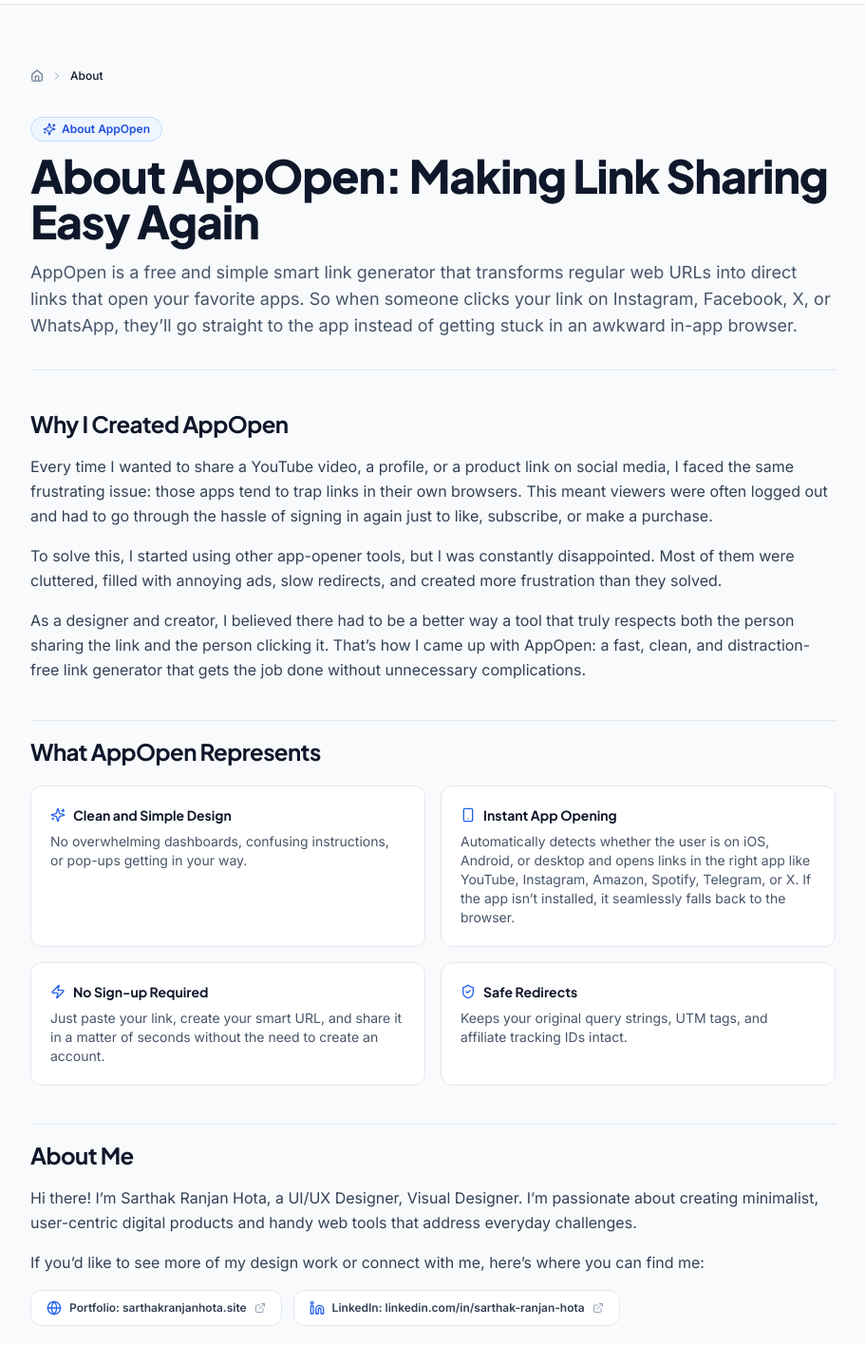
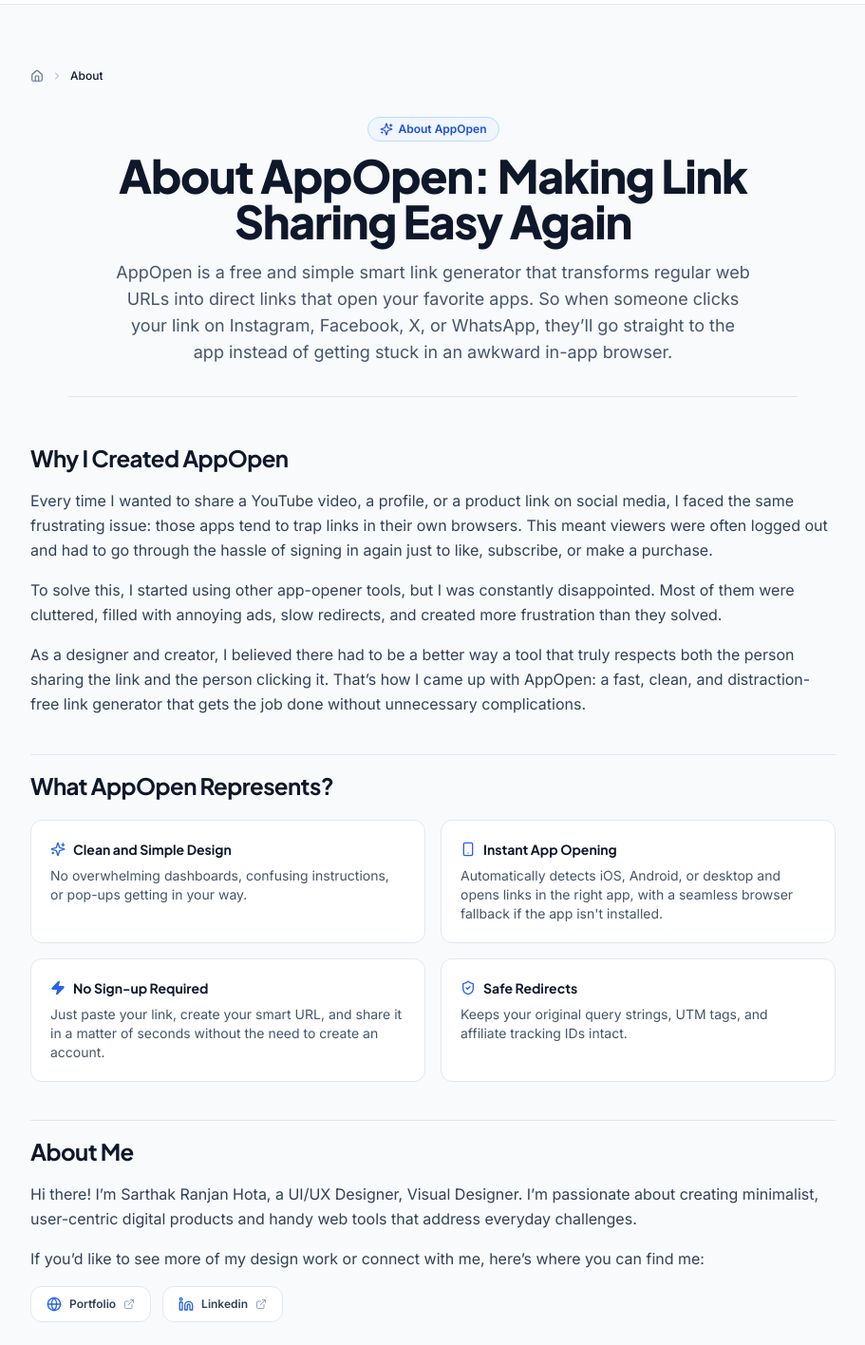
Before and after one commit to Sarthak1113/app-opener-link, a Next.js app: page /about in a window 1280 px wide. Shown: the part 60-1476 px from the top of the page at 95% size, without its empty margins (184-1095 px from the left). Built offline with nearby package versions, Linux system fonts and the light colour scheme.

Commit message:
refactor: center About header, update feature text, and simplify link labels

```diff
--- a/app/about/page.tsx
+++ b/app/about/page.tsx
@@ -78,8 +78,8 @@ export default function AboutPage() {
             <Breadcrumbs items={[{ label: "About" }]} />
           </div>
 
-          {/* Page Header */}
-          <header className="mb-10 pb-8 border-b border-slate-200 reveal-on-scroll">
+          {/* Page Header: Center Aligned like Guides page */}
+          <header className="max-w-3xl mx-auto text-center mb-12 pb-8 border-b border-slate-200 reveal-on-scroll">
             <div className="inline-flex items-center gap-1.5 rounded-full border border-blue-200 bg-blue-50 px-3 py-1 text-xs font-semibold text-blue-700 mb-3">
               <Sparkles className="h-3.5 w-3.5" aria-hidden="true" />
               <span>About AppOpen</span>
@@ -89,7 +89,7 @@ export default function AboutPage() {
               About AppOpen: Making Link Sharing Easy Again
             </h1>
 
-            <p className="text-base sm:text-lg text-slate-600 leading-relaxed font-normal">
+            <p className="mt-3 text-base sm:text-lg text-slate-600 leading-relaxed font-normal max-w-2xl mx-auto">
               AppOpen is a free and simple smart link generator that transforms regular web URLs into direct links that open your favorite apps. So when someone clicks your link on Instagram, Facebook, X, or WhatsApp, they’ll go straight to the app instead of getting stuck in an awkward in-app browser.
             </p>
           </header>
@@ -112,10 +112,10 @@ export default function AboutPage() {
               </p>
             </section>
 
-            {/* What AppOpen Represents */}
+            {/* What AppOpen Represents? */}
             <section className="space-y-5 pt-4 border-t border-slate-200 reveal-on-scroll">
               <h2 className="text-2xl font-bold tracking-tight text-slate-900 font-heading">
-                What AppOpen Represents
+                What AppOpen Represents?
               </h2>
 
               <div className="grid grid-cols-1 sm:grid-cols-2 gap-4 not-prose">
@@ -139,13 +139,13 @@ export default function AboutPage() {
                     </h3>
                   </div>
                   <p className="text-xs sm:text-sm text-slate-600 leading-relaxed">
-                    Automatically detects whether the user is on iOS, Android, or desktop and opens links in the right app like YouTube, Instagram, Amazon, Spotify, Telegram, or X. If the app isn’t installed, it seamlessly falls back to the browser.
+                    Automatically detects iOS, Android, or desktop and opens links in the right app, with a seamless browser fallback if the app isn't installed.
                   </p>
                 </div>
 
                 <div className="rounded-xl border border-slate-200 bg-white p-5 shadow-xs">
                   <div className="flex items-center gap-2 mb-2 text-blue-600">
-                    <Zap className="h-4 w-4" aria-hidden="true" />
+                    <Zap className="h-4 w-4 fill-current" aria-hidden="true" />
                     <h3 className="font-bold text-slate-900 text-sm font-heading">
                       No Sign-up Required
                     </h3>
@@ -189,7 +189,7 @@ export default function AboutPage() {
                   className="inline-flex items-center gap-2 rounded-xl border border-slate-200 bg-white px-4 py-2.5 text-xs font-semibold text-slate-700 hover:text-blue-600 hover:border-blue-300 transition-colors shadow-2xs"
                 >
                   <Globe className="h-4 w-4 text-blue-600" aria-hidden="true" />
-                  <span>Portfolio: sarthakranjanhota.site</span>
+                  <span>Portfolio</span>
                   <ExternalLink className="h-3 w-3 text-slate-400" aria-hidden="true" />
                 </a>
 
@@ -200,14 +200,10 @@ export default function AboutPage() {
                   className="inline-flex items-center gap-2 rounded-xl border border-slate-200 bg-white px-4 py-2.5 text-xs font-semibold text-slate-700 hover:text-blue-600 hover:border-blue-300 transition-colors shadow-2xs"
                 >
                   <Linkedin className="h-4 w-4 text-blue-600" aria-hidden="true" />
-                  <span>LinkedIn: linkedin.com/in/sarthak-ranjan-hota</span>
+                  <span>Linkedin</span>
                   <ExternalLink className="h-3 w-3 text-slate-400" aria-hidden="true" />
                 </a>
               </div>
-
-              <p>
-                Got feedback, a bug to report, or a platform you’d like to see supported? Don’t hesitate to reach out—I’m always looking to improve AppOpen based on your thoughts.
-              </p>
             </section>
 
             {/* Try AppOpen Now */}
```
